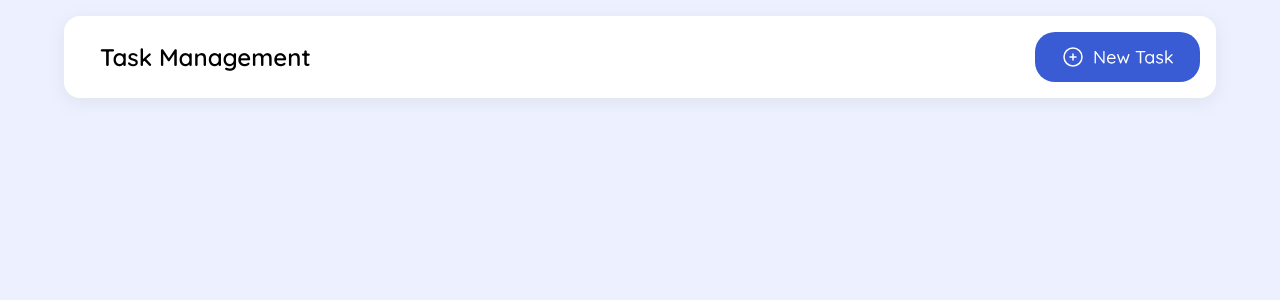
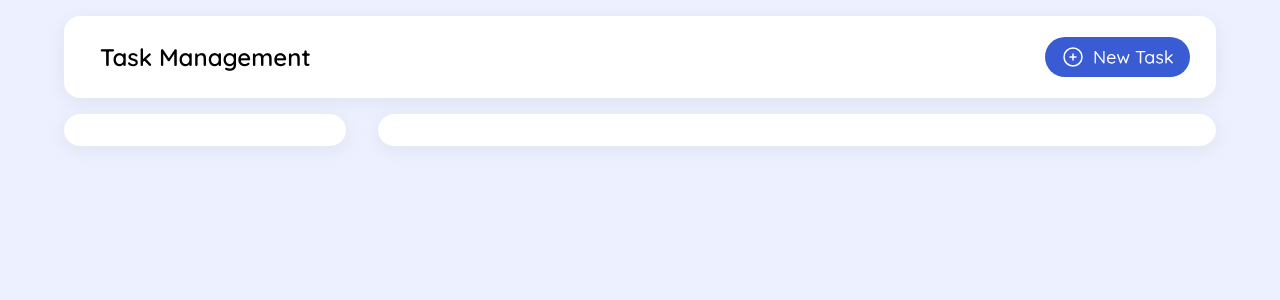
Before and after one commit to MHF0/Task-management, a React (Create React App) app: page / in a window 1280 px wide. Shown: the top 300 px of the page. Built offline with nearby package versions, Linux system fonts and the light colour scheme.

Commit message:
Add layout with Header on top, Filter on left, and Tasks in the middle (Div Divisions )

```diff
--- a/src/App.css
+++ b/src/App.css
@@ -1,37 +1,33 @@
-.header {
-  width: 50%;
-  margin: auto;
+.app {
+  display: flex;
+  flex-direction: column;
+  margin-top: 1rem;
 }
 
-.task-management-container {
+.main-content {
   display: flex;
-  justify-content: space-between;
-  align-items: center;
-  padding: 32px; /* Adjust padding as needed */
-  background-color: #ffffff; /* Adjust background color as needed */
+  flex: 1;
+  width: 90%;
+  max-width: 1200px; /* Adjust based on your design */
   margin-top: 1rem;
+  border-radius: 16px;
+  margin-left: auto;
+  margin-right: auto;
+}
+
+.filter {
+  width: 250px;
+  background-color: #ffffff;
+  padding: 16px;
+  box-shadow: 0px 4px 16px 0px #c1c1c140;
   border-radius: 16px;
 }
 
-.task-management-text {
-  font-size: 18px;
-  font-weight: bold;
-  margin-left: 20px; /* Adjust left margin for spacing */
+.tasks {
+  flex: 1;
+  background-color: #ffffff;
+  padding: 16px;
+  box-shadow: 0px 4px 16px 0px #c1c1c140;
+  border-radius: 16px;
+  margin-left: 2rem;
 }
-
-.new-task-button {
-  padding: 5px 10px;
-  background-color: #395BD3;
-  color: #fff;
-  border: none;
-  border-radius: 5px;
-  cursor: pointer;
-  display: flex;
-  align-items: center; /* Center the content vertically */
-}
-
-
-
-.new-task-button .plus-icon {
-  margin-right: 5px; /* Adjust spacing between icon and text */
-}
--- a/src/App.js
+++ b/src/App.js
@@ -3,8 +3,15 @@ import Header from "./components/Header";
 
 const App = () => {
   return (
-    <div>
+    <div className="app">
+      {/* Header */}
       <Header />
+      <div className="main-content">
+        {/* Filter  */}
+        <div className="filter"></div>
+        {/* Tasks  */}
+        <div className="tasks"></div>
+      </div>
     </div>
   );
 };
--- a/src/components/Header/style.css
+++ b/src/components/Header/style.css
@@ -13,8 +13,8 @@
   align-items: center;
   padding: 16px;
   background-color: #ffffff;
-  margin-top: 1rem;
   flex-wrap: wrap; /* Allow items to wrap on smaller screens */
+  border-radius: 16px;
 }
 
 .task-management-text {
@@ -34,6 +34,7 @@
   align-items: center;
   justify-content: center;
   cursor: pointer;
+  padding: 5px 10px;
 }
 
 /* Media Queries for Responsiveness */
```
